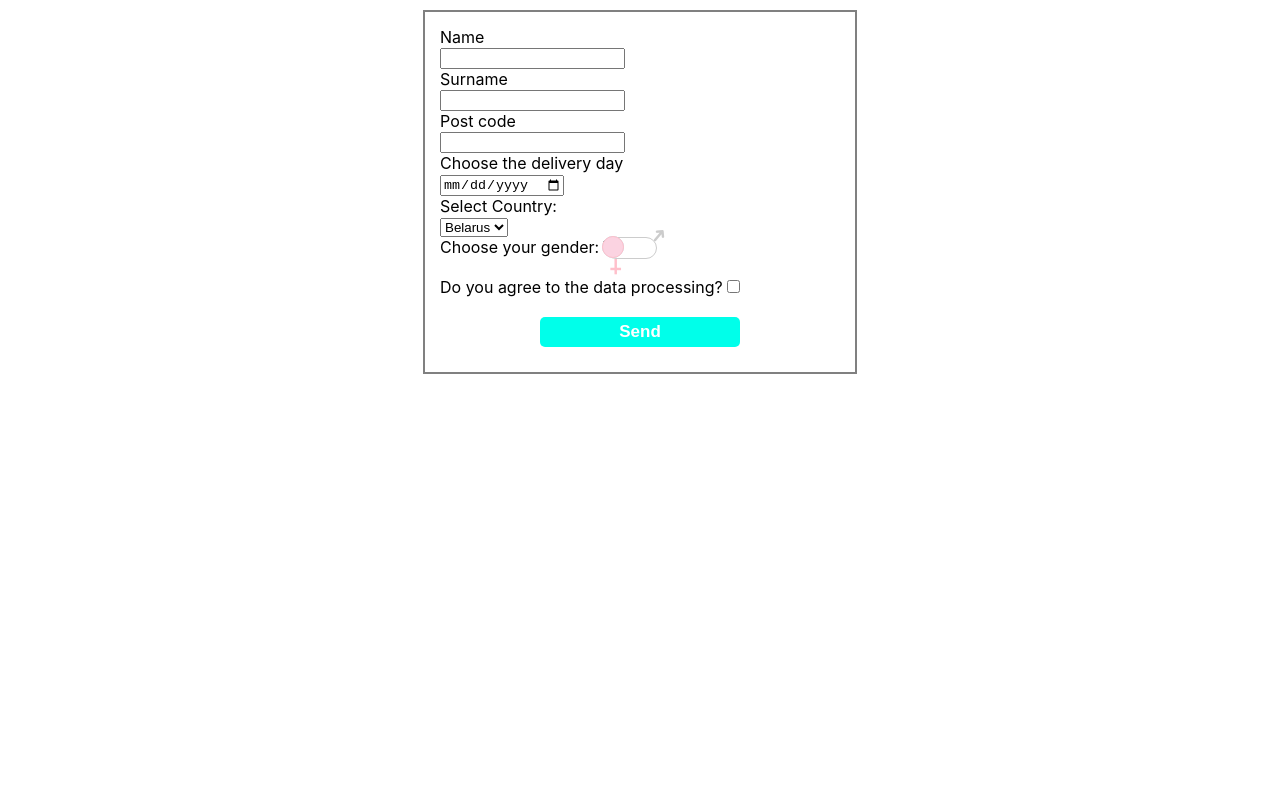
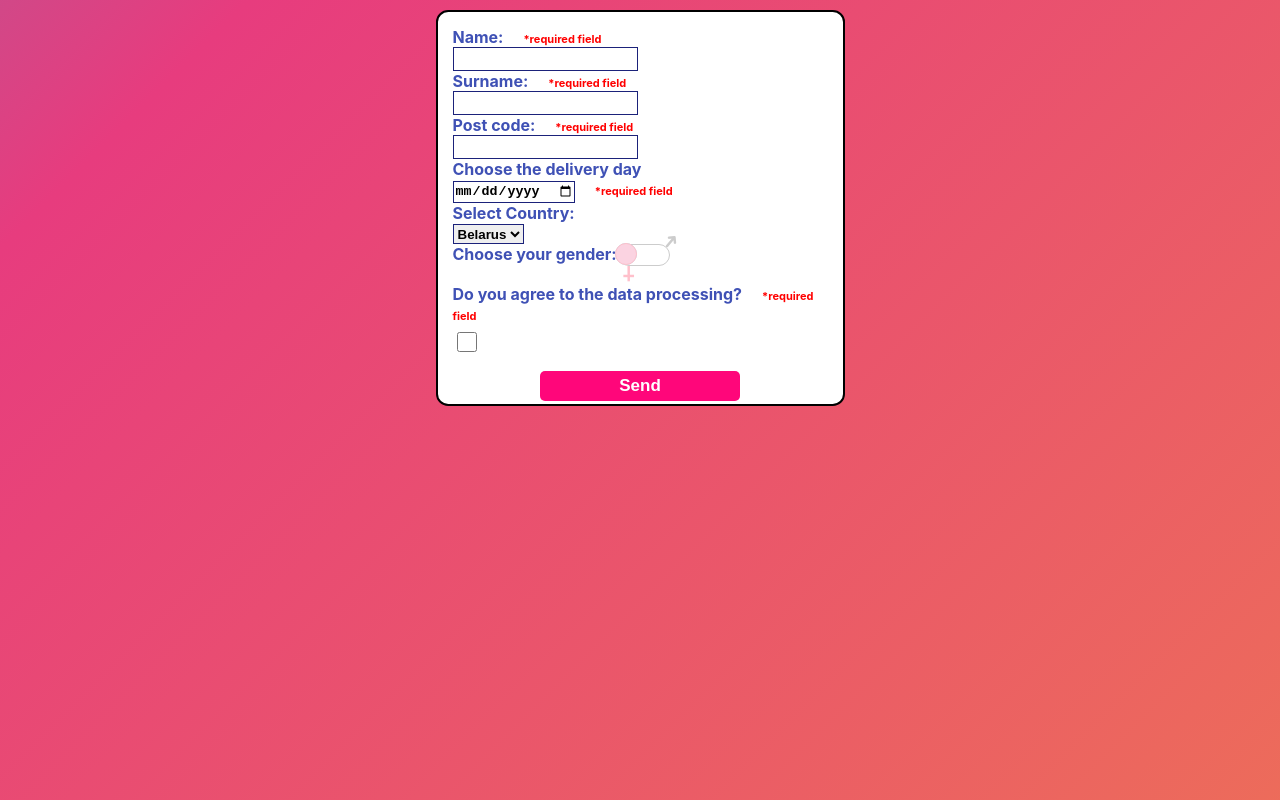
Before and after one commit to Trickster69/React-2021-Q3, a React (Vite) app: page / in a window 1280 px wide. Built offline with nearby package versions, Linux system fonts and the light colour scheme; the HTML template or start-up script is replaced by a standard one.

Commit message:
feat: add fields validate

```diff
--- a/src/App.css
+++ b/src/App.css
@@ -1,3 +1,21 @@
+body {
+	background: linear-gradient(-45deg, #ee7752, #e73c7e, #23a6d5, #23d5ab);
+	background-size: 400% 400%;
+	animation: gradient 15s ease infinite;
+}
+
+@keyframes gradient {
+	0% {
+		background-position: 0% 50%;
+	}
+	50% {
+		background-position: 100% 50%;
+	}
+	100% {
+		background-position: 0% 50%;
+	}
+}
+
 .cards-wrapper {
     margin-top: 20px;
     display: flex;
--- a/src/App.jsx
+++ b/src/App.jsx
@@ -5,14 +5,12 @@ import Card from './Card/Card';
 
 function App() {
   const [formData, setFormData] = useState([]);
-  // console.log(formData);
-  // formData.forEach((key) => console.log(key));
   return (
     <div className="form-wrapper">
       <Form setFormData={setFormData} />
       <div className="cards-wrapper">
-        {formData.map((key, index) => (
-          <Card formData={key} id={index} />
+        {formData.map((key) => (
+          <Card formData={key} id={key.id} />
         ))}
       </div>
     </div>
--- a/src/Card/Card.jsx
+++ b/src/Card/Card.jsx
@@ -8,30 +8,31 @@ export default function Card({ formData }) {
     }
     return <span>Female</span>;
   }
+
   return (
     <div className={s.card}>
       <div>
-        <span>Name:</span>
+        <span className={s.card__title}>Name:</span>
         <span>{formData.firstName}</span>
       </div>
       <div>
-        <span>Surname:</span>
+        <span className={s.card__title}>Surname:</span>
         <span>{formData.lastName}</span>
       </div>
       <div>
-        <span>Post code:</span>
+        <span className={s.card__title}>Post code:</span>
         <span>{formData.zipCode}</span>
       </div>
       <div>
-        <span>Delivery day:</span>
+        <span className={s.card__title}>Delivery day:</span>
         <span>{formData.deliveryDate}</span>
       </div>
       <div>
-        <span>Country:</span>
+        <span className={s.card__title}>Country:</span>
         <span>{formData.country}</span>
       </div>
       <div>
-        <span>Sex:</span>
+        <span className={s.card__title}>Sex:</span>
         {addSex()}
       </div>
     </div>
--- a/src/Card/Card.module.css
+++ b/src/Card/Card.module.css
@@ -6,8 +6,12 @@
     flex-direction: column;
     justify-content: space-between;
     padding: 10px 10px 10px 0px;
+    background-color: white;
 }
 
-.card span {
+.card__title {
     margin-left: 10px;
+    font-weight: 700;
+    color: #3f51b5;
+    padding-right: 10px;
 }
--- a/src/Form/Form.jsx
+++ b/src/Form/Form.jsx
@@ -1,4 +1,4 @@
-import React, { useState } from 'react';
+import React, { useState, useEffect } from 'react';
 import s from './Form.module.css';
 
 export default function Form({ setFormData }) {
@@ -9,6 +9,46 @@ export default function Form({ setFormData }) {
   const [country, setCountry] = useState('Belarus');
   const [processingData, setProcessingData] = useState(false);
   const [gender, setGender] = useState(false);
+
+  const [errors, setErrors] = useState({});
+
+  useEffect(() => {
+    validate();
+  }, [
+    processingData,
+    firstName,
+    lastName,
+    zipCode,
+    deliveryDate,
+    country,
+    gender,
+  ]);
+
+  const activeSendBtn = () => {
+    if (Object.keys(errors).length === 0) {
+      return `${s.send} ${s.send_btn}`;
+    }
+    return `${s.send_btn} ${s.no_send}`;
+  };
+
+  const validate = () => {
+    setErrors({});
+    if (!processingData) {
+      setErrors((curErrors) => ({ ...curErrors, processingData }));
+    }
+    if (firstName === '') {
+      setErrors((curErrors) => ({ ...curErrors, firstName }));
+    }
+    if (lastName === '') {
+      setErrors((curErrors) => ({ ...curErrors, lastName }));
+    }
+    if (zipCode === '') {
+      setErrors((curErrors) => ({ ...curErrors, zipCode }));
+    }
+    if (deliveryDate === '') {
+      setErrors((curErrors) => ({ ...curErrors, deliveryDate }));
+    }
+  };
 
   const resetFields = () => {
     setFirstName('');
@@ -22,6 +62,7 @@ export default function Form({ setFormData }) {
 
   const submit = (e) => {
     e.preventDefault();
+    if (Object.keys(errors).length === 0) {
       resetFields();
       setFormData((curData) => [
         ...curData,
@@ -34,12 +75,16 @@ export default function Form({ setFormData }) {
           gender,
         },
       ]);
+    }
   };
   return (
     <form className={s.form} onSubmit={submit}>
       <div>
         <label htmlFor="firstName">
-          Name
+          Name:
+          {errors.firstName === '' && (
+            <span className={s.error}>*required field</span>
+          )}
           <br />
           <input
             type="text"
@@ -52,7 +97,10 @@ export default function Form({ setFormData }) {
 
       <div>
         <label htmlFor="lastName">
-          Surname
+          Surname:
+          {errors.lastName === '' && (
+            <span className={s.error}>*required field</span>
+          )}
           <br />
           <input
             type="text"
@@ -65,7 +113,10 @@ export default function Form({ setFormData }) {
 
       <div>
         <label htmlFor="zipCode">
-          Post code
+          Post code:
+          {errors.zipCode === '' && (
+            <span className={s.error}>*required field</span>
+          )}
           <br />
           <input
             type="number"
@@ -86,6 +137,9 @@ export default function Form({ setFormData }) {
             value={deliveryDate}
             onChange={(e) => setDeliveryDate(e.target.value)}
           />
+          {errors.deliveryDate === '' && (
+            <span className={s.error}>*required field</span>
+          )}
         </label>
       </div>
 
@@ -113,7 +167,7 @@ export default function Form({ setFormData }) {
           type="checkbox"
           checked={gender}
           onChange={() => setGender((curAnswer) => !curAnswer)}
-          // hidden
+          hidden
         />
         <label htmlFor="switch" className={s.switch}>
           <input type="checkbox" name="switch" id="switch" hidden />
@@ -125,7 +179,12 @@ export default function Form({ setFormData }) {
       <div className={s.processingData}>
         <label htmlFor="precessingData">
           Do you agree to the data processing?
+          {errors.processingData === false && (
+            <span className={s.error}>*required field</span>
+          )}
+          <br />
           <input
+            className={s.processing}
             type="checkbox"
             name="precessingData"
             checked={processingData}
@@ -135,7 +194,7 @@ export default function Form({ setFormData }) {
       </div>
 
       <div className={s.btn_wrapper}>
-        <input type="submit" value="Send" className={s.send_btn} />
+        <input type="submit" value="Send" className={activeSendBtn()} />
       </div>
     </form>
   );
--- a/src/Form/Form.module.css
+++ b/src/Form/Form.module.css
@@ -1,14 +1,18 @@
 .form {
     margin: 0 auto;
     margin-top: 10px;
-    border: 2px solid gray;
-    width: 400px;
-    height: 330px;
+    border: 2px solid black;
+    width: 375px;
+    height: 362px;
     padding: 15px;
+    background-color: white;
+    border-radius: 3%;
 }
 
 .switcher {
     position: relative;
+    font-weight: 700;
+    color: #3f51b5;
 }
 
 .switch {
@@ -85,7 +89,7 @@ input:checked+.switch:after {
 }
 
 .female {
-    z-index: -1;
+    z-index: 1;
     top: 8%;
     left: 2%;
     transform: rotate(180deg);
@@ -93,7 +97,7 @@ input:checked+.switch:after {
 }
 
 .male {
-    z-index: -1;
+    z-index: 1;
     left: 87%;
     top: -145%;
     font-size: 20px;
@@ -142,8 +146,9 @@ a .i1 {
     margin-top: 20px;
     text-align: center;
 }
+
 .send_btn {
-    background-color: rgb(0, 255, 234);
+
     width: 200px;
     height: 30px;
     border: none;
@@ -154,3 +159,35 @@ a .i1 {
     color: white;
     font-weight: bold;
 }
+
+.send {
+    background-color: rgb(0, 255, 234);
+}
+
+.no_send {
+    background-color: rgb(255, 6, 122);
+}
+
+.error {
+    padding-left: 20px;
+    font-size: 11px;
+    color: red;
+}
+
+label {
+    font-weight: 700;
+    color: #3f51b5;
+}
+
+input, select {
+    border: 1px solid rgb(27, 34, 122);
+    height: 20px;
+    font-weight: bold;
+    outline: none;
+}
+
+.processing {
+    position: relative;
+    top: 5px;
+    width: 20px;
+}
```
Lines whose indentation alone changed are shown as unchanged.
